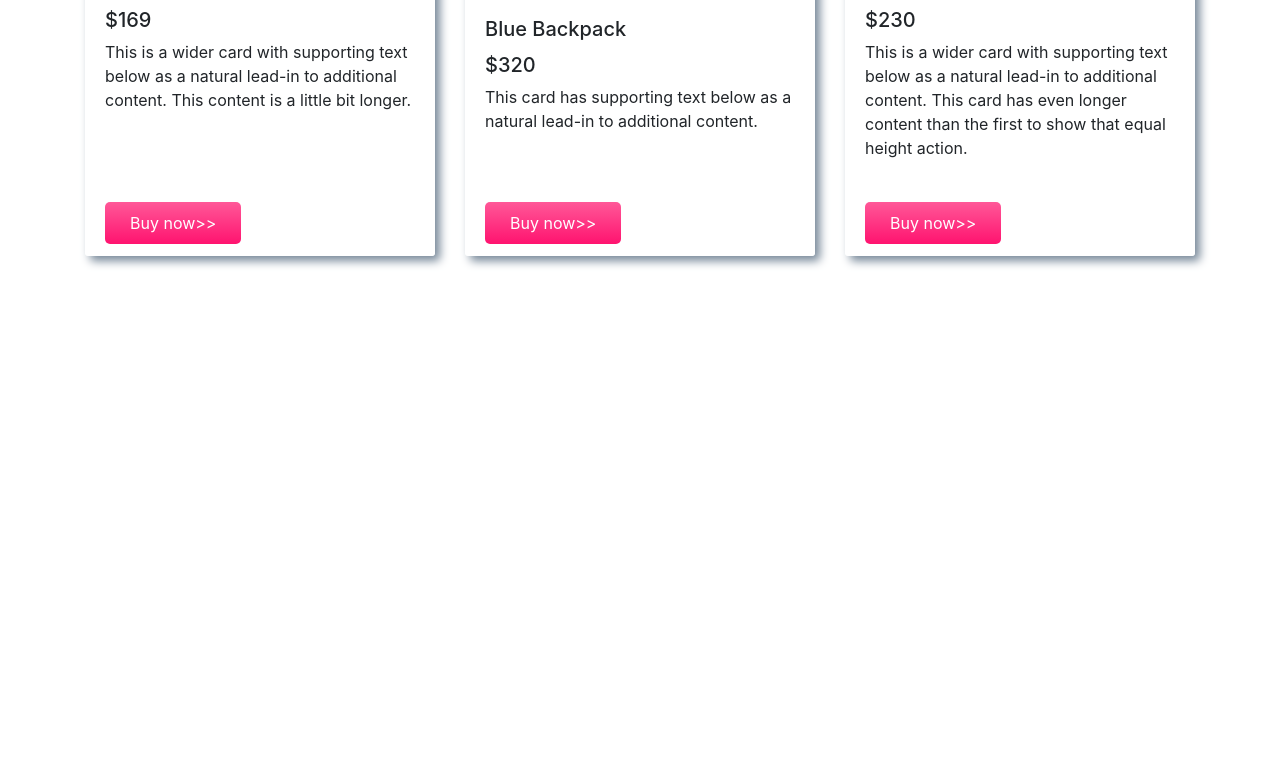
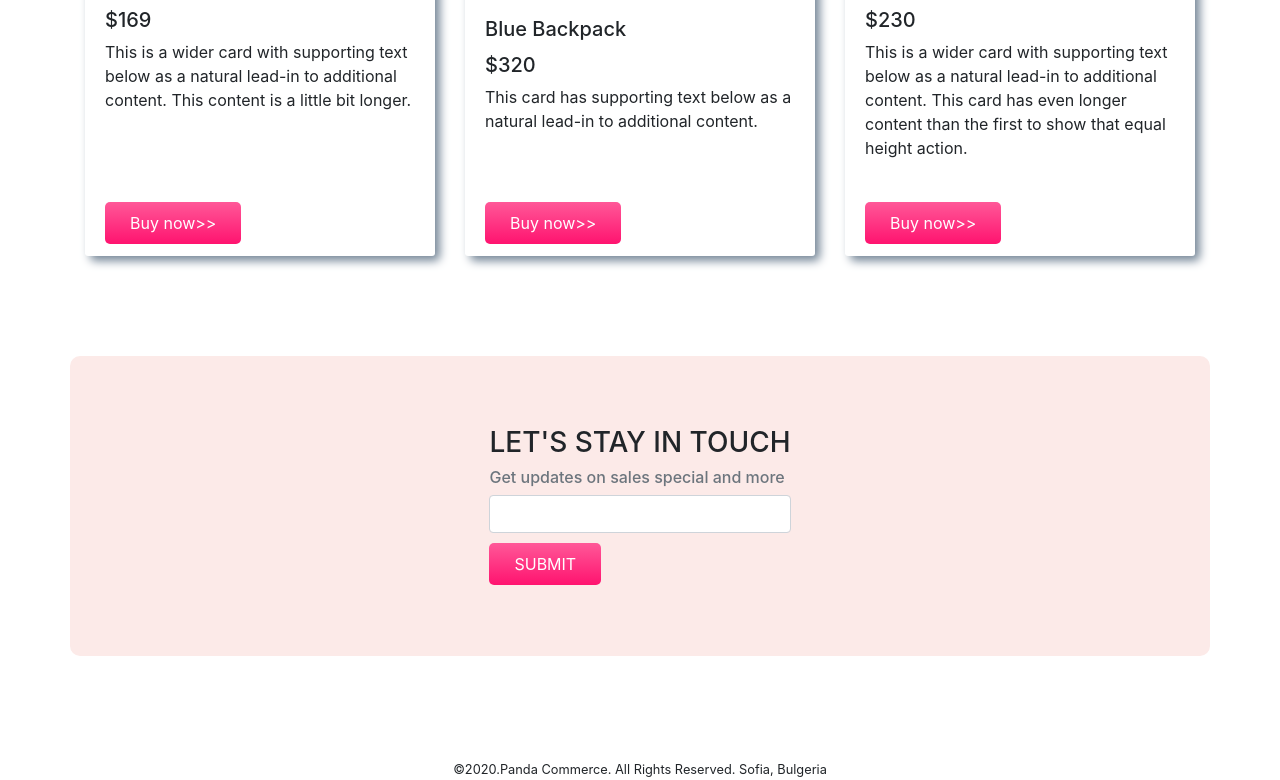
Before and after one commit to Mahamudul-Hasan-Rafi/panda-commerce, a plain HTML site: page index.html in a window 1280 px wide. Shown: the part 1902-2682 px from the top of the page. Before the commit the page ends 2258 px from the top, so only its background shows below. Drawn offline with nearby package versions, Linux system fonts and the light colour scheme.

Commit message:
Bootstrap Project Updated

```diff
--- a/index.html
+++ b/index.html
@@ -180,6 +180,17 @@
             </div>
           </div>
     </div>
+    <div class="container d-flex justify-content-center align-items-center orange-bg subscribe" id="contact">
+        <div>
+            <h3>LET'S STAY IN TOUCH</h3>
+            <h6 class="text-muted">Get updates on sales special and more</h5>
+            <input class="form-control" type="text">
+            <button class="buy_now">SUBMIT</button>
+        </div>
+    </div>
+    <footer>
+        <small>&copy;2020.Panda Commerce. All Rights Reserved. Sofia, Bulgeria</small>
+    </footer>
     <script src="https://code.jquery.com/jquery-3.4.1.slim.min.js" integrity="sha384-J6qa4849blE2+poT4WnyKhv5vZF5SrPo0iEjwBvKU7imGFAV0wwj1yYfoRSJoZ+n" crossorigin="anonymous"></script>
     <script src="https://cdn.jsdelivr.net/npm/popper.js@1.16.0/dist/umd/popper.min.js" integrity="sha384-Q6E9RHvbIyZFJoft+2mJbHaEWldlvI9IOYy5n3zV9zzTtmI3UksdQRVvoxMfooAo" crossorigin="anonymous"></script>
     <script src="https://stackpath.bootstrapcdn.com/bootstrap/4.4.1/js/bootstrap.min.js" integrity="sha384-wfSDF2E50Y2D1uUdj0O3uMBJnjuUD4Ih7YwaYd1iqfktj0Uod8GCExl3Og8ifwB6" crossorigin="anonymous"></script>
--- a/style.css
+++ b/style.css
@@ -47,6 +47,7 @@
 
 .card{
     border: none;
+    border-radius: 5px;
     box-shadow: 5px 5px 10px lightslategray;
 }
 
@@ -58,3 +59,11 @@
     border-top: none;
     background-color: #fff;
 }
+
+.subscribe{
+    height: 300px;
+}
+
+footer{
+    text-align: center;
+}
```
